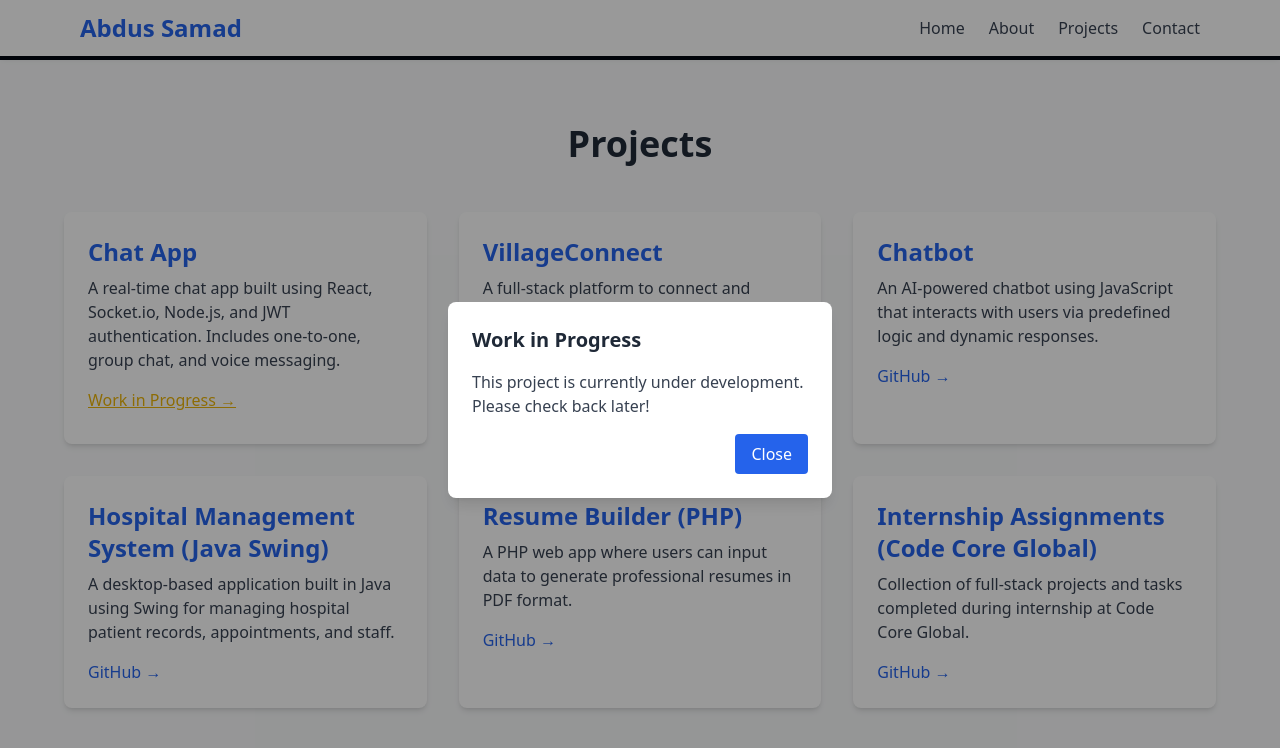
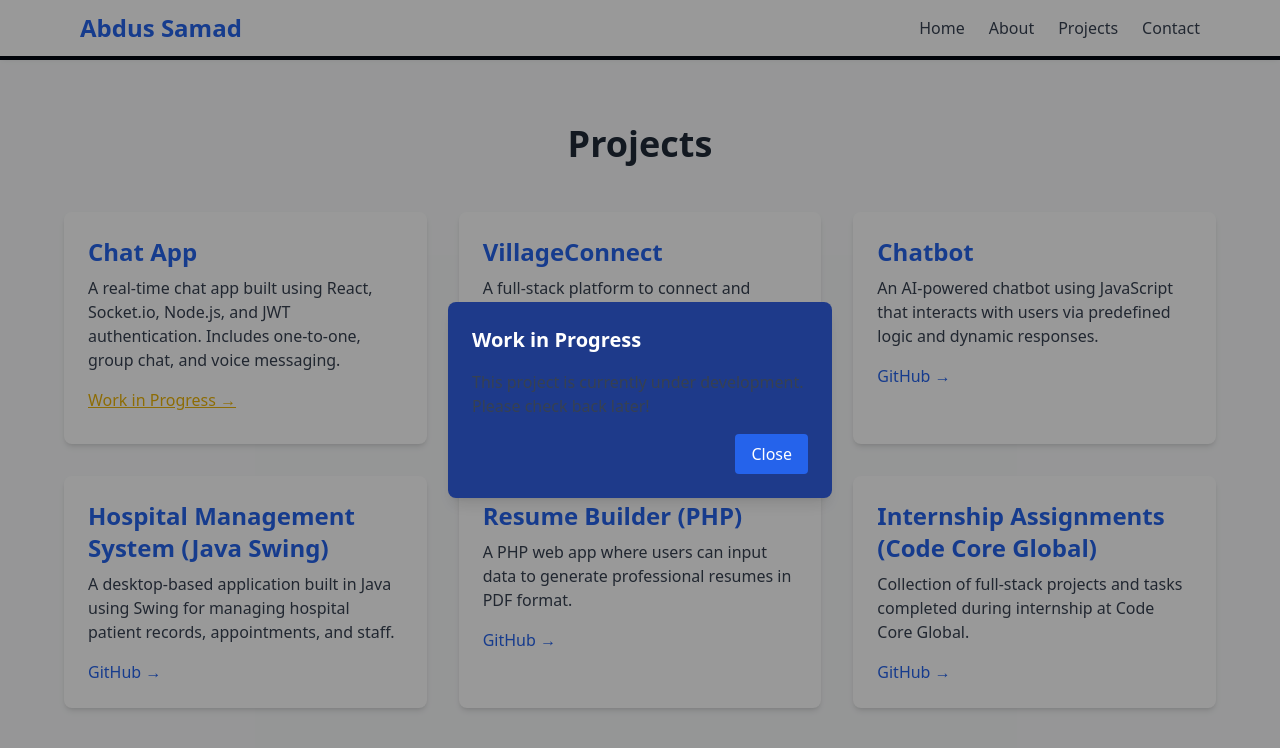
Before and after one commit to Mr-Samad3011/Portfolio, a React (Vite) app: page / in a window 1280 px wide. Both pictures are taken after a click on the button "Work in Progress →". Shown: the part 3140-3888 px from the top of the page. Built offline with nearby package versions, Linux system fonts and the light colour scheme.

Commit message:
Update Modal.jsx

```diff
--- a/src/components/Modal.jsx
+++ b/src/components/Modal.jsx
@@ -3,13 +3,13 @@ import React from 'react';
 const Modal = ({ onClose, title, children }) => {
   return (
     <div className="fixed inset-0 bg-black bg-opacity-40 flex justify-center items-center z-50">
-      <div className="bg-white dark:bg-gray-900 p-6 rounded-lg shadow-lg max-w-sm w-full">
-        <h3 className="text-xl font-bold text-gray-800 dark:text-white mb-4">{title}</h3>
-        {children}
+      <div className="bg-blue-900 dark:bg-blue-900 p-6 rounded-lg shadow-lg max-w-sm w-full">
+        <h3 className="text-xl font-bold text-white mb-4">{title}</h3>
+        <div className="text-gray-200">{children}</div>
         <div className="text-right mt-4">
           <button
             onClick={onClose}
-            className="bg-blue-600 text-white px-4 py-2 rounded hover:bg-blue-700"
+            className="bg-blue-600 text-white px-4 py-2 rounded hover:bg-blue-700 transition"
           >
             Close
           </button>
```
